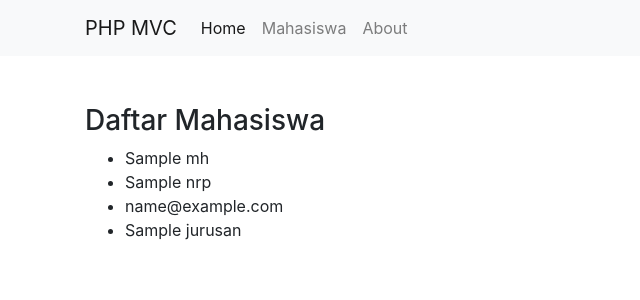
After one commit to Ajmal10/phpmvc, a PHP site: the page made by app/views/mahasiswa/index.php in a window 1280 px wide. The commit adds this page. Shown: the top 300 px of the page, without its empty margins (0-640 px from the left). Run offline with PHP 8.4, Linux system fonts and the light colour scheme; the template is opened without the code that fills it: most values are stand-ins (such as "Sample title", 1, 10 or a date in 2020); some libraries are stand-ins or nearby versions.

Commit message:
Model yang isi atau data mahasiswanya secara manual

```diff
--- a/app/controllers/Home.php
+++ b/app/controllers/Home.php
@@ -6,8 +6,9 @@ class Home extends Controller {
 	public function index()
 	{
 		$data['judul'] = 'Home';
+		$data['nama'] = $this->model('User_model')->getUser();
 		$this->view('templates/header', $data);
-		$this->view('home/index');
+		$this->view('home/index', $data);
 		$this->view('templates/footer');
 	}
 }
--- a/app/core/Controller.php
+++ b/app/core/Controller.php
@@ -6,4 +6,10 @@ class Controller {
 	{
 		require_once '../app/views/' . $view . '.php';
 	}
+
+	public function model($model)
+	{
+		require_once '../app/models/' . $model . '.php';
+		return new $model;
+	}
 }
--- a/app/views/home/index.php
+++ b/app/views/home/index.php
@@ -1,7 +1,7 @@
 <div class="container">
 	<div class="jumbotron mt-4">
 	  <h1 class="display-4">Selamat Datang di Website saya</h1>
-	  <p class="lead">This is a simple hero unit, a simple jumbotron-style component for calling extra attention to featured content or information.</p>
+	  <p class="lead">Hallo, nama saya <?= $data['nama']; ?>.</p>
 	  <hr class="my-4">
 	  <p>It uses utility classes for typography and spacing to space content out within the larger container.</p>
 	  <a class="btn btn-primary btn-lg" href="#" role="button">Learn more</a>
--- /dev/null
+++ b/app/views/mahasiswa/index.php
@@ -0,0 +1,15 @@
+<div class="container mt-5">
+	<div class="row">
+		<div class="col-6">
+			<h3>Daftar Mahasiswa</h3>
+			<?php foreach( $data['mhs'] as $mhs) : ?>
+				<ul>
+					<li> <?= $mhs['nama']; ?> </li>
+					<li> <?= $mhs['nrp']; ?> </li>
+					<li> <?= $mhs['email']; ?> </li>
+					<li> <?= $mhs['jurusan']; ?> </li>
+				</ul>
+			<?php endforeach; ?>
+		</div>
+	</div>
+</div>
--- a/app/views/templates/header.php
+++ b/app/views/templates/header.php
@@ -15,6 +15,7 @@
   <div class="collapse navbar-collapse" id="navbarNavAltMarkup">
     <div class="navbar-nav">
       <a class="nav-item nav-link active" href=" <?= BASEURL; ?>">Home <span class="sr-only">(current)</span></a>
+      <a class="nav-item nav-link" href=" <?= BASEURL; ?>/mahasiswa">Mahasiswa</a>
       <a class="nav-item nav-link" href=" <?= BASEURL; ?>/about">About</a>
     </div>
     </div>
```
Also changed, not shown: app/controllers/Mahasiswa.php (added, +15 -0 lines), app/models/Mahasiswa_model.php (added, +30 -0 lines), app/models/User_model.php (added, +12 -0 lines).
